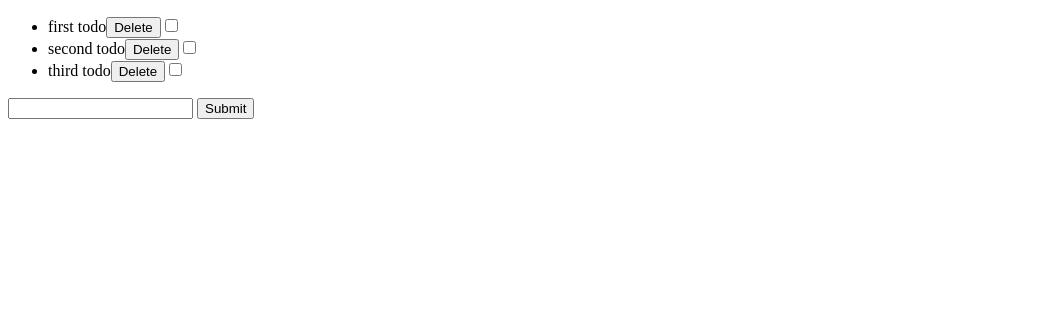
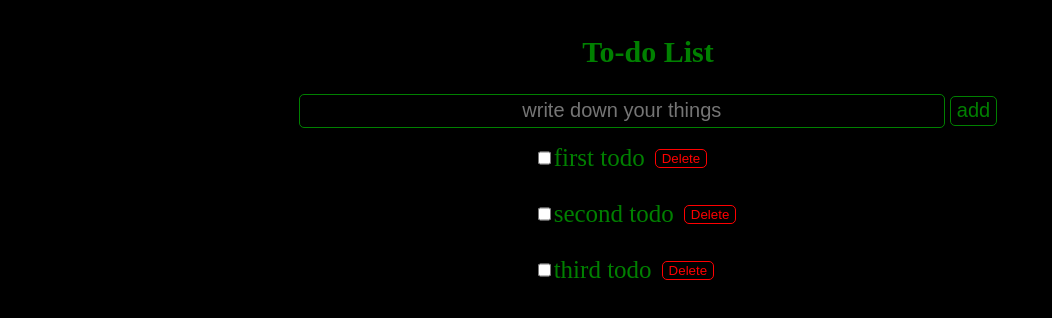
Before and after one commit to GSG-G8/ProjectTwo-to-do-list-Mflaifle, a website: page index.html in a window 1280 px wide. Shown: the whole page, without its empty margins (0-1052 px from the left). Drawn offline with Linux system fonts and the light colour scheme.

Commit message:
initial styling relates #5

```diff
--- a/dom.js
+++ b/dom.js
@@ -20,7 +20,7 @@
     // add span holding description
     var todoNodeSpan = document.createElement("span");
     todoNodeSpan.textContent = todo.description;
-    todoNode.appendChild(todoNodeSpan);
+
     // this adds the delete button
     var deleteButtonNode = document.createElement("button");
     deleteButtonNode.textContent = "Delete";
@@ -28,19 +28,21 @@
       var newState = todoFunctions.deleteTodo(state, todo.id);
       update(newState);
     });
-    todoNode.appendChild(deleteButtonNode);
 
     // add markTodo button
     var markNode = document.createElement("input");
     markNode.setAttribute("type", "checkbox");
     if (todo.done) {
-      markNode.setAttribute("checked");
+      markNode.checked = true;
+      markNode.setAttribute("style", "text-decoration: line-through;");
     }
     markNode.addEventListener("click", function(event) {
       var newState = todoFunctions.markTodo(state, todo.id);
       update(newState);
     });
     todoNode.appendChild(markNode);
+    todoNode.appendChild(todoNodeSpan);
+    todoNode.appendChild(deleteButtonNode);
     // add classes for css
 
     return todoNode;
--- a/index.html
+++ b/index.html
@@ -10,8 +10,14 @@
       <ul></ul>
     </div>
     <form id="add-todo">
-      <input type="text" name="description" value="" />
-      <input type="submit" name="" value="Submit" />
+      <h2>To-do List</h2>
+      <input
+        class="todo-des"
+        type="text"
+        name="description"
+        placeholder="write down your things"
+      />
+      <input type="submit" name="Add" value="add" />
     </form>
   </body>
   <script type="text/javascript" src="./logic.js"></script>
--- a/style.css
+++ b/style.css
@@ -0,0 +1,52 @@
+body {
+  background-color: black;
+  color: green;
+  font-size: 20px;
+  text-align: center;
+}
+form {
+  position: fixed;
+  top: 10px;
+  margin: 0 auto;
+  width: 100%;
+}
+.todo-des {
+  width: 50vw;
+  background-color: black;
+}
+
+input {
+  background-color: black;
+  color: green;
+  border: 1px solid green;
+  border-radius: 5px;
+  text-align: center;
+  height: 30px;
+  font-size: 20px;
+}
+button {
+  background-color: black;
+  color: red;
+  border: red solid 1px;
+  border-radius: 5px;
+  margin: 0 10px;
+}
+#todo-container {
+  margin-top: 100px;
+  display: flex;
+  align-content: center;
+  justify-content: center;
+}
+ul li {
+  display: flex;
+  align-items: center;
+  margin-top: 20px;
+  font-size: 25px;
+}
+input[type="checkbox"] {
+  background-color: black;
+}
+
+input:checked + span {
+  text-decoration: line-through;
+}
```
